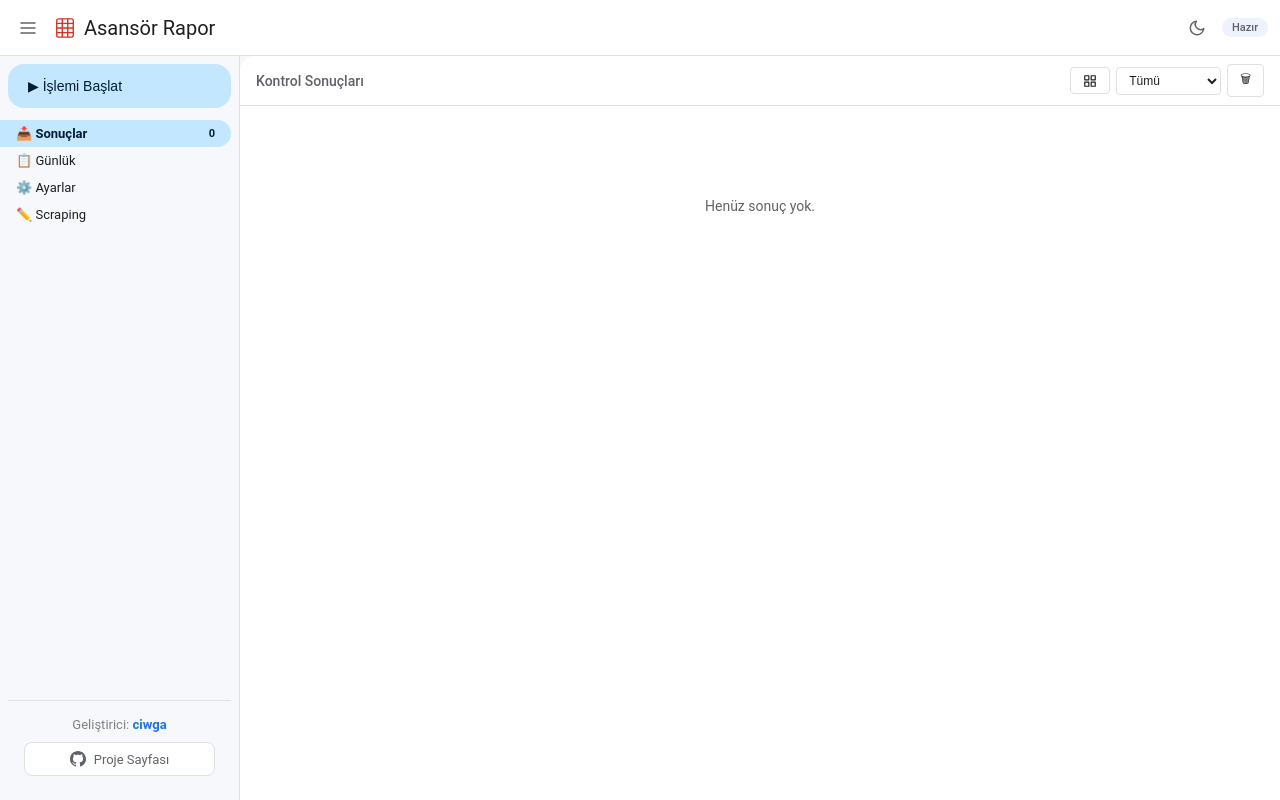
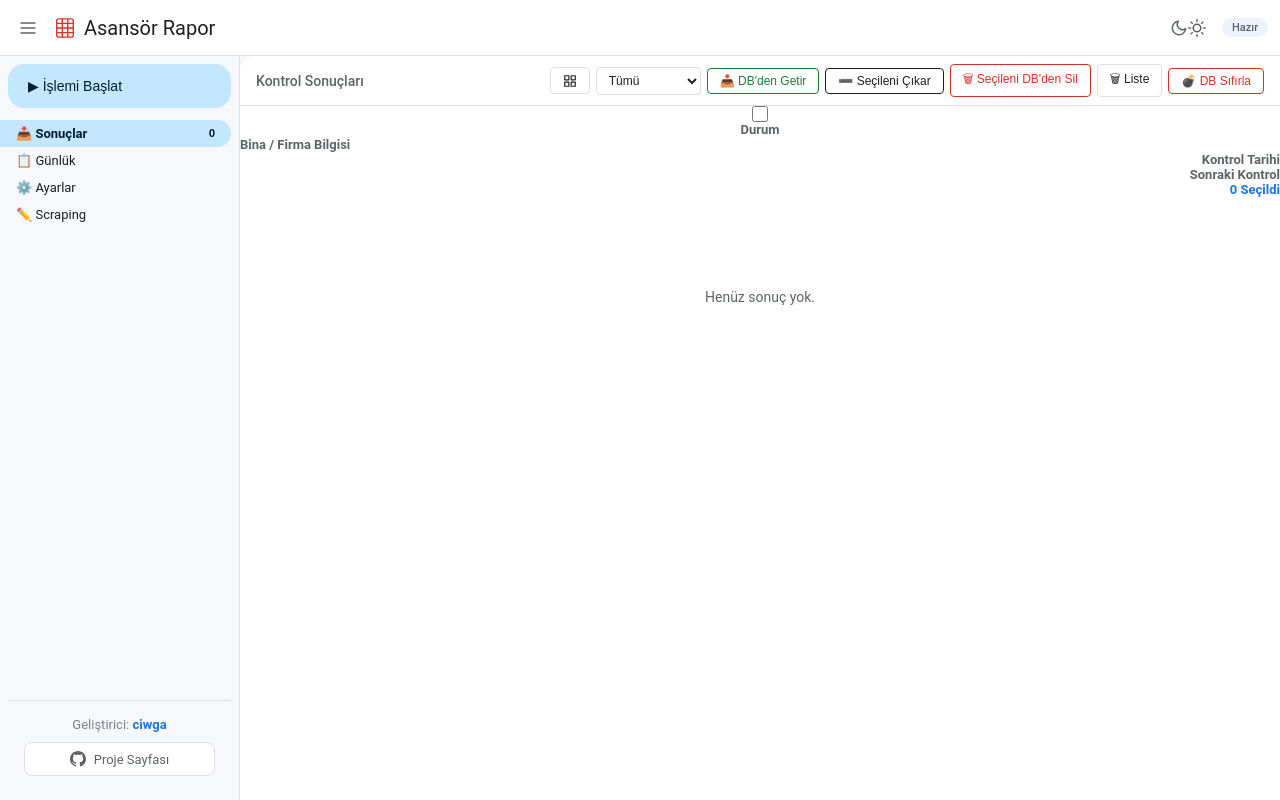
Before and after one commit to ciwga/gmail-asansor-rapor-takip, a Flask app: page / in a window 1280 px wide. Run offline with Flask 3, Linux system fonts and the light colour scheme; data comes from the database, SQL or seed files in the repository; data that the repository does not hold is empty; some libraries are stand-ins or nearby versions.

Commit message:
ui: toplu işlem butonları eklendi ve tema ikonları güncellendi.

```diff
--- a/app/web/templates/index.html
+++ b/app/web/templates/index.html
@@ -15,13 +15,14 @@
     </div>
     <div class="topbar-right" style="display: flex; align-items: center; gap: 10px;">
       <button class="btn-icon" id="themeToggle" onclick="toggleTheme()" title="Tema Değiştir">
-        <svg width="18" height="18" viewBox="0 0 24 24" fill="none" stroke="currentColor" stroke-width="2" stroke-linecap="round" stroke-linejoin="round"><path d="M21 12.79A9 9 0 1 1 11.21 3 7 7 0 0 0 21 12.79z"></path></svg>
+        <svg class="icon-moon" width="18" height="18" viewBox="0 0 24 24" fill="none" stroke="currentColor" stroke-width="2" stroke-linecap="round" stroke-linejoin="round"><path d="M21 12.79A9 9 0 1 1 11.21 3 7 7 0 0 0 21 12.79z"></path></svg>
+        <svg class="icon-sun" width="18" height="18" viewBox="0 0 24 24" fill="none" stroke="currentColor" stroke-width="2" stroke-linecap="round" stroke-linejoin="round"><circle cx="12" cy="12" r="5"></circle><line x1="12" y1="1" x2="12" y2="3"></line><line x1="12" y1="21" x2="12" y2="23"></line><line x1="4.22" y1="4.22" x2="5.64" y2="5.64"></line><line x1="18.36" y1="18.36" x2="19.78" y2="19.78"></line><line x1="1" y1="12" x2="3" y2="12"></line><line x1="21" y1="12" x2="23" y2="12"></line><line x1="4.22" y1="19.78" x2="5.64" y2="18.36"></line><line x1="18.36" y1="5.64" x2="19.78" y2="4.22"></line></svg>
       </button>
       <span class="status-badge" id="statusBadge" onclick="onStatusTap()">Hazır</span>
     </div>
   </header>
 
-  <div class="app-layout">
+  <div class="app-layout" id="appLayout">
     <nav class="sidebar" id="sidebar">
       <button class="run-btn" id="runBtn" onclick="startRun()">▶ İşlemi Başlat</button>
       <div class="nav-item active" data-panel="inbox" onclick="switchPanel(this)"><span>📥 Sonuçlar</span><span class="badge" id="resultCount">0</span></div>
@@ -53,9 +54,25 @@
             <select id="filterLabel" onchange="filterResults()">
               <option value="">Tümü</option><option value="Kırmızı">🔴 Kırmızı</option><option value="Sarı">🟡 Sarı</option><option value="Mavi">🔵 Mavi</option><option value="Yeşil">🟢 Yeşil</option><option value="Randevu">📆 Randevu</option>
             </select>
-            <button class="btn-sm" onclick="deleteAllResults()" title="Tüm sonuçları sil">🗑</button>
+            <button class="btn-sm" onclick="fetchFromDB()" style="color: var(--green); border-color: var(--green);" title="Veritabanındaki geçmiş kayıtları listeye aktar">📥 DB'den Getir</button>
+            <button class="btn-sm" onclick="deleteSelectedList()" style="color: var(--orange); border-color: var(--orange);" title="Seçilen sonuçları sadece ekrandan kaldır">➖ Seçileni Çıkar</button>
+            <button class="btn-sm" onclick="deleteSelectedDB()" style="color: var(--red); border-color: var(--red);" title="Seçilen sonuçları veritabanından kalıcı olarak sil">🗑 Seçileni DB'den Sil</button>
+            <button class="btn-sm" onclick="deleteAllResults()" title="Görüntülenen tüm sonuçları listeden sil (DB'ye dokunmaz)">🗑 Liste</button>
+            <button class="btn-sm" onclick="clearDatabase()" title="Veritabanındaki tüm kayıtları (Raporlar, PDF'ler, İşlenmiş E-postalar) tamamen temizle" style="color: var(--red); border-color: var(--red);">💣 DB Sıfırla</button>
           </div>
         </div>
+
+        <div class="list-controls" id="listControls">
+          <div class="result-select" style="display:flex;align-items:center;justify-content:center;">
+            <input type="checkbox" id="selectAllCheckbox" onchange="toggleSelectAll(this)" style="width: 16px; height: 16px; cursor: pointer; accent-color: var(--accent);">
+          </div>
+          <div class="header-col header-icon" style="font-size: 13px; font-weight: 600; color: var(--text-muted); text-align: center;">Durum</div>
+          <div class="header-col header-main" style="font-size: 13px; font-weight: 600; color: var(--text-muted);">Bina / Firma Bilgisi</div>
+          <div class="header-col header-date" style="font-size: 13px; font-weight: 600; color: var(--text-muted); text-align: right;">Kontrol Tarihi</div>
+          <div class="header-col header-next" style="font-size: 13px; font-weight: 600; color: var(--text-muted); text-align: right;">Sonraki Kontrol</div>
+          <div class="header-col header-actions" style="font-size: 13px; font-weight: 600; color: var(--accent); text-align: right; display: flex; align-items: center; justify-content: flex-end;"><span id="selectedCount">0 Seçildi</span></div>
+        </div>
+
         <div class="progress-wrap" id="progressBar"><div class="progress-fill" id="progressFill"></div></div>
         <div class="scroll-body" id="resultList">
           <div class="empty-state"><p>Henüz sonuç yok.</p></div>
```
